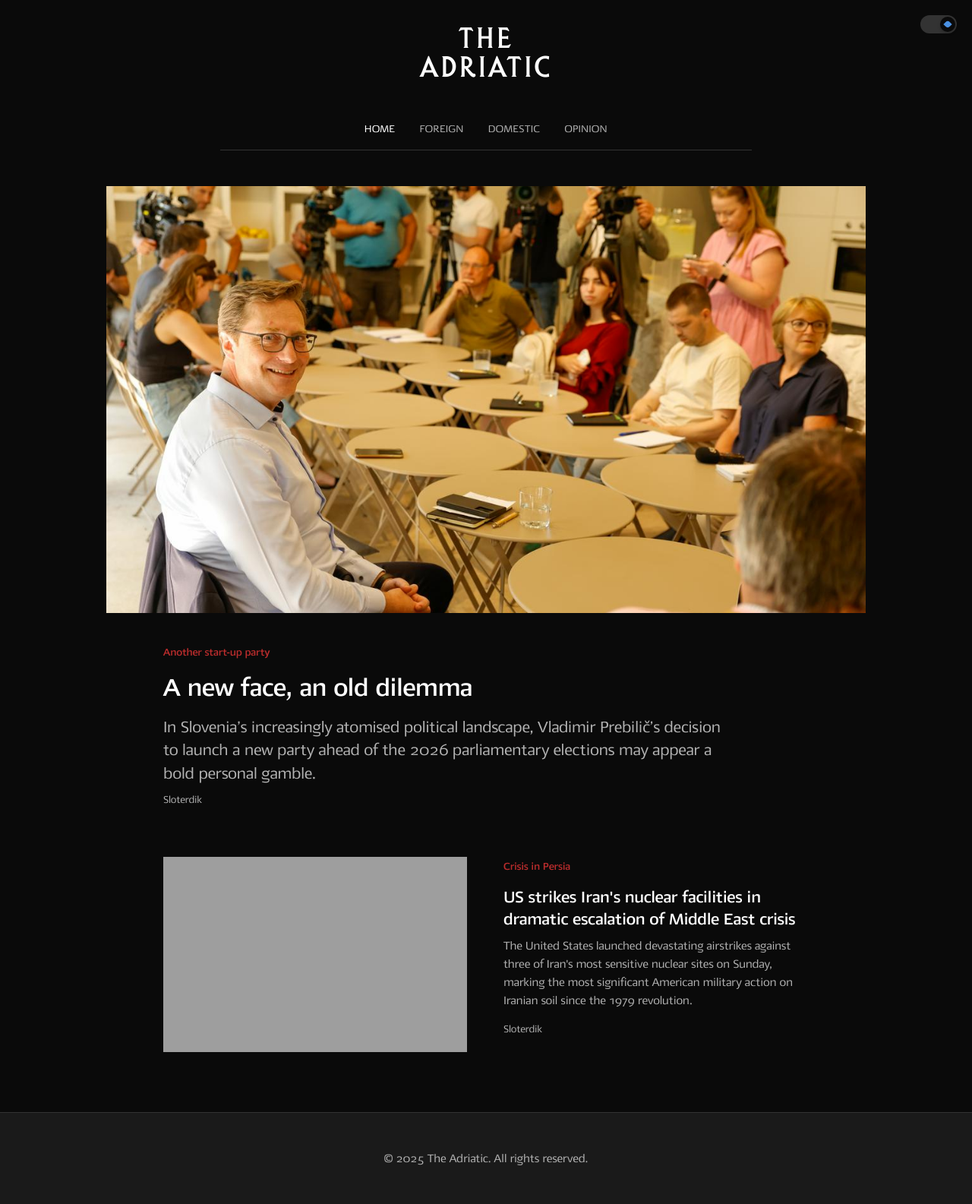
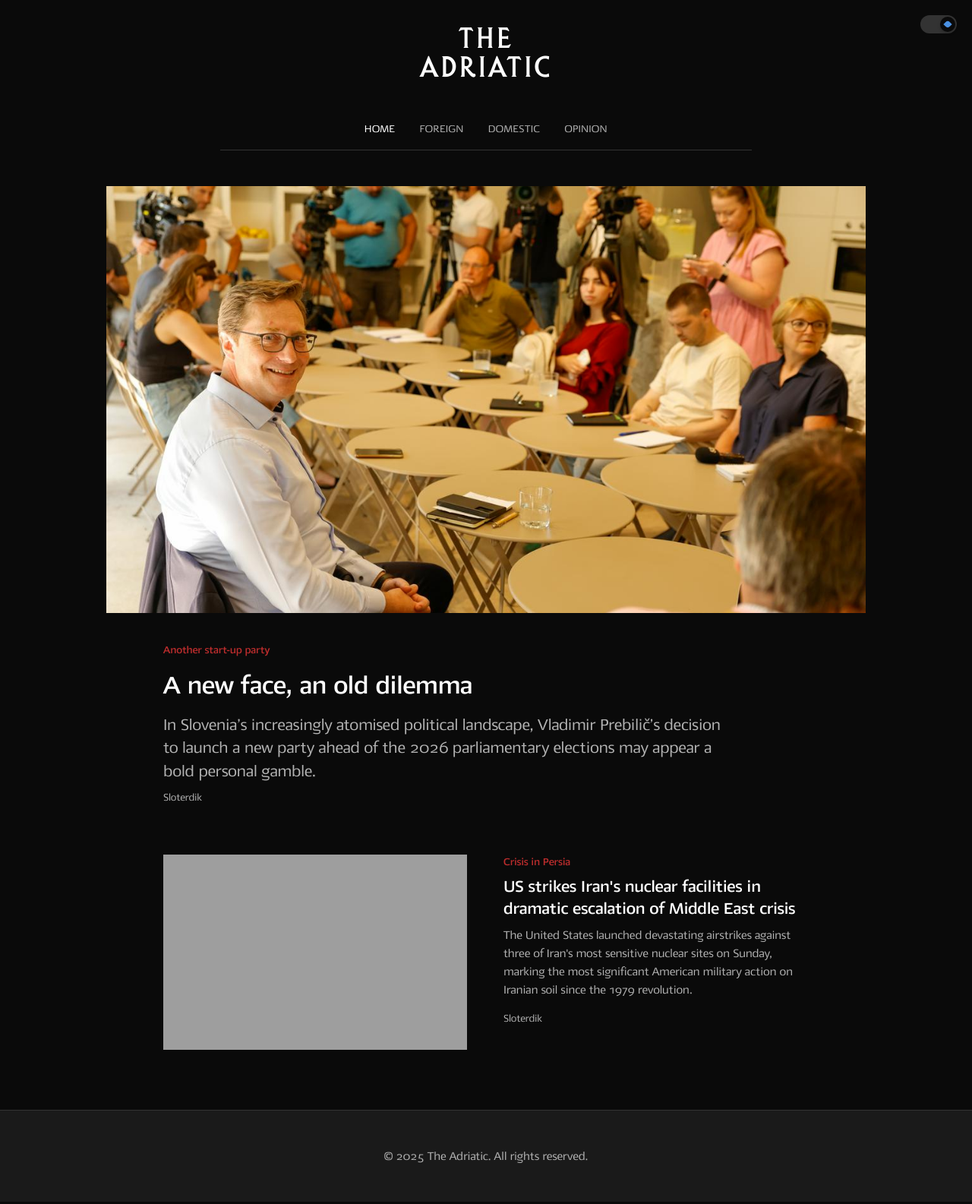
Before and after one commit to tfhoerest/azt, a Jekyll site: the page built from index.html, in a window 1280 px wide. Shown: the whole page at 76% size. Built offline with Jekyll 4.4.1, drawn with Linux system fonts in a browser that asks for light colours; some web fonts are replaced; the list of posts is cut into pages by our own code.

Commit message:
Update home.html

```diff
--- a/_layouts/home.html
+++ b/_layouts/home.html
@@ -15,6 +15,8 @@
     text-transform: none;  /* Remove all caps */
     letter-spacing: 0;     /* Remove letter spacing since no caps */
     transition: opacity 0.2s ease;
+    margin-bottom: 0;      /* Remove any bottom margin */
+    display: block;        /* Make it block to control spacing better */
 }
 
 .category-tag:hover {
@@ -84,6 +86,7 @@
     font-size: var(--z-ds-fontsize-22);
     color: var(--z-ds-color-text-70);
     line-height: 1.4;
+    margin-top: 0;  /* Remove any top margin */
     margin-bottom: var(--z-ds-space-xxs);  /* Tighter spacing before author */
 }
 
@@ -125,6 +128,7 @@
     font-weight: 600;
     color: var(--z-ds-color-text-100);
     line-height: 1.3;
+    margin-top: var(--z-ds-space-xxs);  /* Tighter spacing after category */
     margin-bottom: var(--z-ds-space-xxs);  /* Tighter spacing before excerpt */
 }
 
@@ -205,11 +209,13 @@
     .hero-headline {
         font-size: 1.75rem;  /* Smaller hero headline */
         line-height: 1.2;
+        margin-top: var(--z-ds-space-xxs);  /* Consistent tighter spacing after category */
         margin-bottom: var(--z-ds-space-xxs);  /* Consistent tighter spacing */
     }
 
     .hero-summary {
         font-size: 1.125rem;  /* Smaller hero summary */
+        margin-top: 0;  /* Remove any top margin */
         margin-bottom: var(--z-ds-space-xxs);  /* Consistent tighter spacing */
     }
 
@@ -244,12 +250,14 @@
     .article-content h3 {
         font-size: 1.125rem;  /* Smaller article titles */
         line-height: 1.3;
+        margin-top: var(--z-ds-space-xxs);  /* Consistent tighter spacing after category */
         margin-bottom: var(--z-ds-space-xxs);  /* Consistent tighter spacing */
     }
 
     .article-excerpt {
         font-size: 0.9rem;  /* Smaller excerpts */
         line-height: 1.4;
+        margin-top: 0;  /* Remove any top margin */
         margin-bottom: var(--z-ds-space-xxs);  /* Consistent tighter spacing */
     }
 }
```
